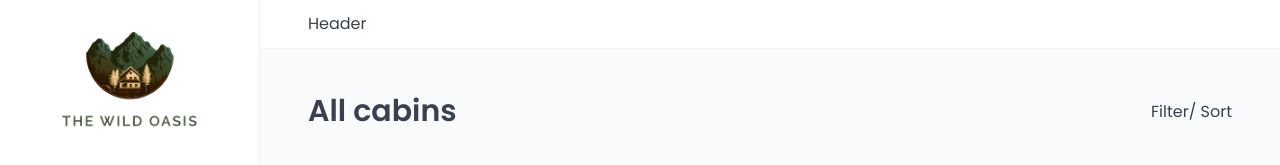
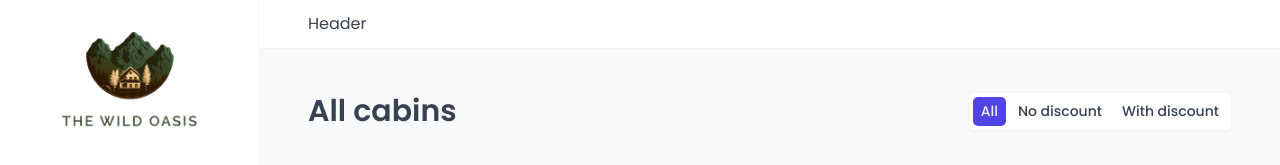
Before and after one commit to nldblanch/the-wild-oasis, a React (Vite) app: page /cabins in a window 1280 px wide. Shown: the top 165 px of the page. Built offline with nearby package versions, Linux system fonts and the light colour scheme; no server answers; the database is empty; a web font is replaced by a local one.

Commit message:
add client side filtering

```diff
--- a/src/features/cabins/CabinTable.tsx
+++ b/src/features/cabins/CabinTable.tsx
@@ -2,14 +2,24 @@ import Spinner from "../../ui/Spinner";
 import CabinRow from "./CabinRow";
 import { useCabins } from "./useCabins";
 import Table from "../../ui/Table";
-import { Cabin } from "../../types";
+import type { Cabin } from "../../types";
 import Menus from "../../ui/Menus";
+import { useSearchParams } from "react-router-dom";
 
 function CabinTable() {
   const { cabins, isLoading } = useCabins();
+  const [searchParams] = useSearchParams();
 
-  if (isLoading) return <Spinner />;
+  if (isLoading || !cabins) return <Spinner />;
 
+  const filterValue = searchParams.get("discount") || "all";
+
+  const filteredCabins = cabins.filter((cabin) => {
+    if (filterValue === "all") return true;
+    if (filterValue === "no-discount") return cabin.discount === 0;
+    if (filterValue === "with-discount") return cabin.discount > 0;
+    return true;
+  });
   return (
     <Menus>
       <Table columns="0.6fr 1.8fr 2.2fr 1fr 1fr 1fr">
@@ -22,7 +32,7 @@ function CabinTable() {
           <div></div>
         </Table.Header>
         <Table.Body
-          data={cabins}
+          data={filteredCabins}
           render={(cabin: Cabin) => <CabinRow cabin={cabin} key={cabin.id} />}
         />
       </Table>
--- /dev/null
+++ b/src/features/cabins/CabinTableOperations.tsx
@@ -0,0 +1,21 @@
+import TableOperations from "../../ui/TableOperations";
+import Filter from "../../ui/Filter";
+
+interface CabinTableOperationsProps {}
+
+function CabinTableOperations({}: CabinTableOperationsProps) {
+  return (
+    <TableOperations>
+      <Filter
+        filterField={"discount"}
+        options={[
+          { value: "all", label: "All" },
+          { value: "no-discount", label: "No discount" },
+          { value: "with-discount", label: "With discount" }
+        ]}
+      />
+    </TableOperations>
+  );
+}
+
+export default CabinTableOperations;
--- a/src/pages/Cabins.tsx
+++ b/src/pages/Cabins.tsx
@@ -2,13 +2,14 @@ import CabinTable from "../features/cabins/CabinTable";
 import Heading from "../ui/Heading";
 import Row from "../ui/Row";
 import AddCabin from "../features/cabins/AddCabin";
+import CabinTableOperations from "../features/cabins/CabinTableOperations";
 
 function Cabins() {
   return (
     <>
       <Row type="horizontal">
         <Heading as="h1">All cabins</Heading>
-        <p>Filter/ Sort</p>
+        <CabinTableOperations />
       </Row>
       <Row>
         <CabinTable />
--- /dev/null
+++ b/src/ui/Filter.tsx
@@ -0,0 +1,69 @@
+import { useSearchParams } from "react-router-dom";
+import styled, { css } from "styled-components";
+import { FilterOption, SearchOptions } from "../types";
+
+const StyledFilter = styled.div`
+  border: 1px solid var(--color-grey-100);
+  background-color: var(--color-grey-0);
+  box-shadow: var(--shadow-sm);
+  border-radius: var(--border-radius-sm);
+  padding: 0.4rem;
+  display: flex;
+  gap: 0.4rem;
+`;
+
+interface FilterButtonType {
+  active: boolean;
+}
+const FilterButton = styled.button<FilterButtonType>`
+  background-color: var(--color-grey-0);
+  border: none;
+
+  ${(props) =>
+    props.active &&
+    css`
+      background-color: var(--color-brand-600);
+      color: var(--color-brand-50);
+    `}
+
+  border-radius: var(--border-radius-sm);
+  font-weight: 500;
+  font-size: 1.4rem;
+  /* To give the same height as select */
+  padding: 0.44rem 0.8rem;
+  transition: all 0.3s;
+
+  &:hover:not(:disabled) {
+    background-color: var(--color-brand-600);
+    color: var(--color-brand-50);
+  }
+`;
+
+interface FilterProps {
+  filterField: SearchOptions;
+  options: FilterOption[];
+}
+function Filter({ filterField, options }: FilterProps) {
+  const [searchParams, setSearchParams] = useSearchParams();
+  const currentFilter = searchParams.get(filterField) || options[0].value;
+  function handleClick(value: FilterOption["value"]) {
+    searchParams.set(filterField, value);
+    setSearchParams(searchParams);
+  }
+
+  return (
+    <StyledFilter>
+      {options.map(({ value, label }) => (
+        <FilterButton
+          key={value}
+          onClick={() => handleClick(value)}
+          active={value === currentFilter}
+        >
+          {label}
+        </FilterButton>
+      ))}
+    </StyledFilter>
+  );
+}
+
+export default Filter;
```
Also changed, not shown: src/types.ts (+7 -0 lines), src/ui/Filter.jsx (deleted, +0 -35 lines), src/ui/TableOperations.tsx (renamed from src/ui/TableOperations.jsx).
